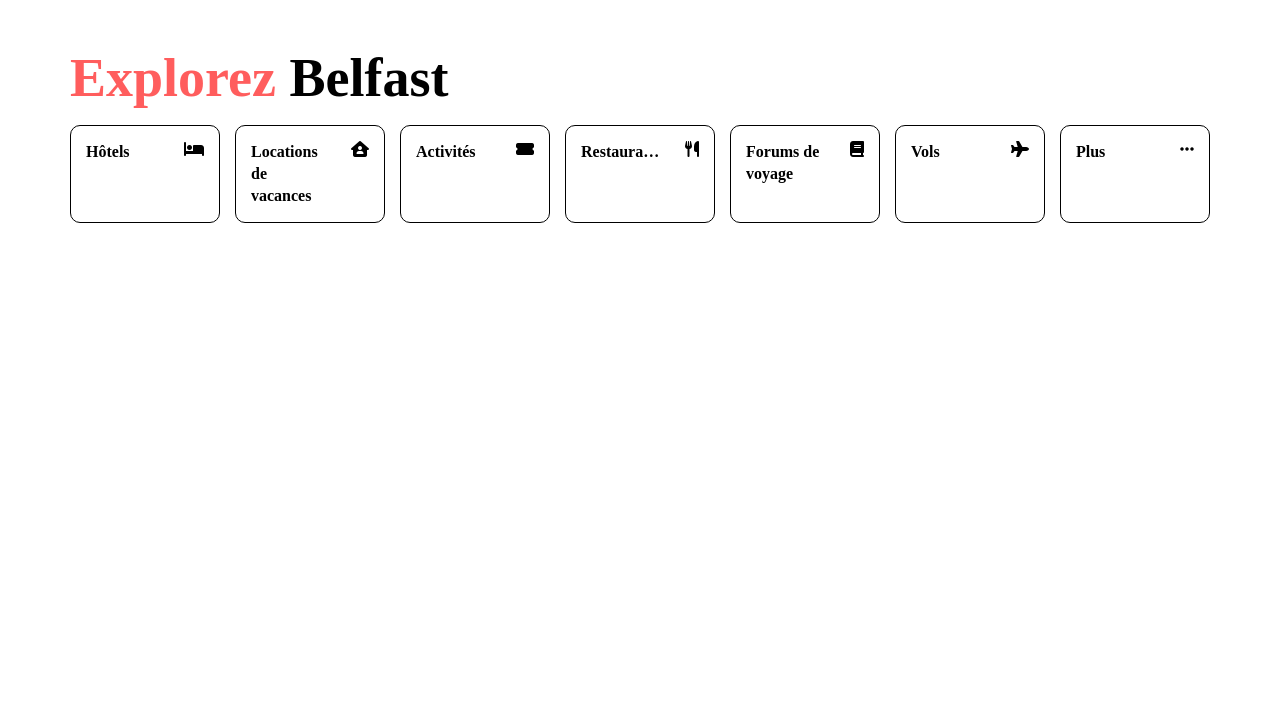
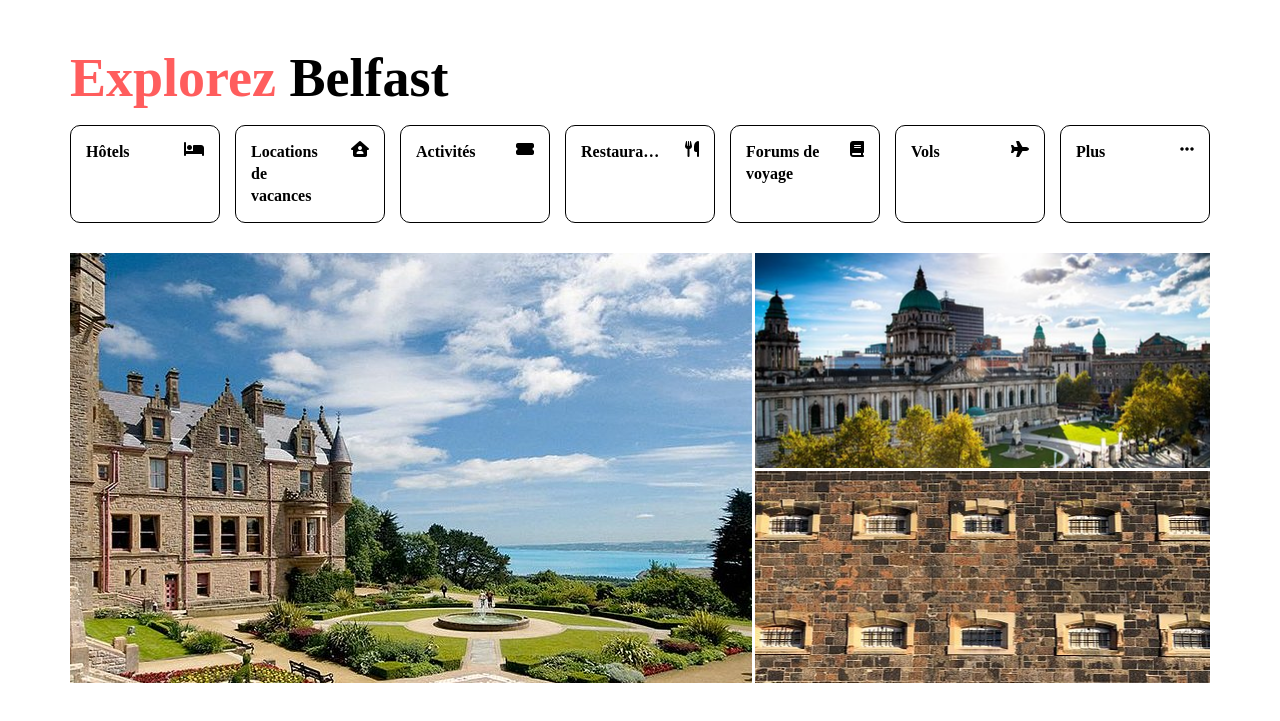
Before and after one commit to florianejojo/TripAdvisor, a plain HTML site: page index.html in a window 1280 px wide. Shown: the part 59-780 px from the top of the page. Drawn offline with Linux system fonts and the light colour scheme; a web font is replaced by a local one.

Commit message:
3 pictures

```diff
--- a/Assets/css/styles.css
+++ b/Assets/css/styles.css
@@ -1,5 +1,6 @@
+/* --------- */
 /* GENREAL RULES */
-
+/* --------- */
 body {
     font-family: "Trip Sans";
     font-size: 16px;
@@ -8,9 +9,9 @@ body {
     width: 1140px;
     margin: 0 auto;
 }
-
+/* --------- */
 /* HEADER*/
-
+/* --------- */
 header {
     display: flex;
     justify-content: space-between;
@@ -58,8 +59,9 @@ header button {
     font-family: inherit;
     font-size: inherit;
 }
-
+/* --------- */
 /* TITRES */
+/* --------- */
 
 h1 {
     font-size: 54px;
@@ -71,8 +73,9 @@ h1 {
 h1 .city {
     color: black;
 }
-
+/* --------- */
 /* MENU */
+/* --------- */
 
 .menu {
     margin-top: 20px;
@@ -106,3 +109,37 @@ h1 .city {
     line-height: 22px;
     font-weight: bold;
 }
+
+/* --------- */
+/* PICTURES */
+/* --------- */
+.pictures {
+    height: 430px;
+    margin-top: 30px;
+    display: flex;
+    object-fit: cover;
+}
+
+.pictures .col-left {
+    width: 60%;
+    margin-right: 3px;
+    background-image: url("../img/belfast_picture1.jpeg");
+    background-position: center;
+}
+
+.pictures .col-right {
+    width: 40%;
+}
+
+.pictures .col-right .up {
+    height: 50%;
+    margin-bottom: 3px;
+    background-image: url("../img/belfast_picture2.jpeg");
+    background-position: center;
+}
+
+.pictures .col-right .down {
+    height: calc(50% - 3px);
+    background-image: url("../img/belfast_picture3.jpeg");
+    background-position: bottom;
+}
--- a/index.html
+++ b/index.html
@@ -59,6 +59,18 @@
                 <div><span>Vols</span> <i class="fas fa-plane"></i></div>
                 <div><span>Plus</span> <i class="fas fa-ellipsis-h"></i></div>
             </div>
+
+            <!-- 3 PICTURES -->
+            <div class="pictures">
+                <!-- <img src="./Assets/img/belfast_picture1.jpeg" alt="" />
+                <img src="./Assets/img/belfast_picture2.jpeg" alt="" />
+                <img src="./Assets/img/belfast_picture3.jpeg" alt="" /> -->
+                <div class="col-left"></div>
+                <div class="col-right">
+                    <div class="up"></div>
+                    <div class="down"></div>
+                </div>
+            </div>
         </main>
         <footer></footer>
     </body>
```
